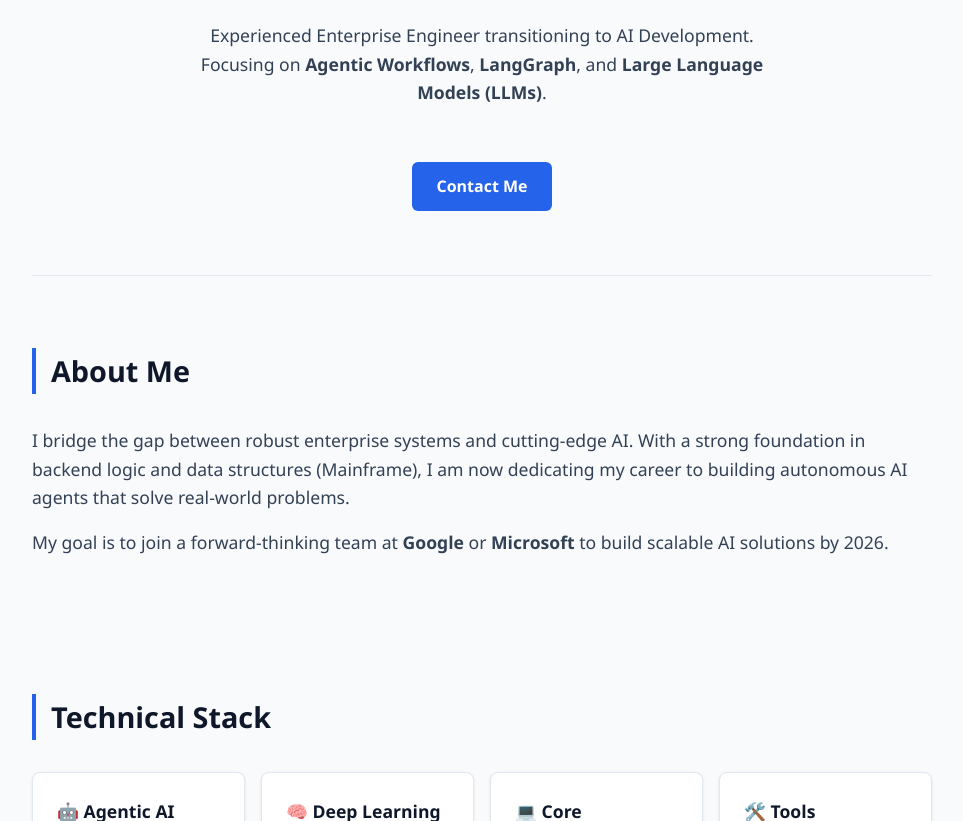
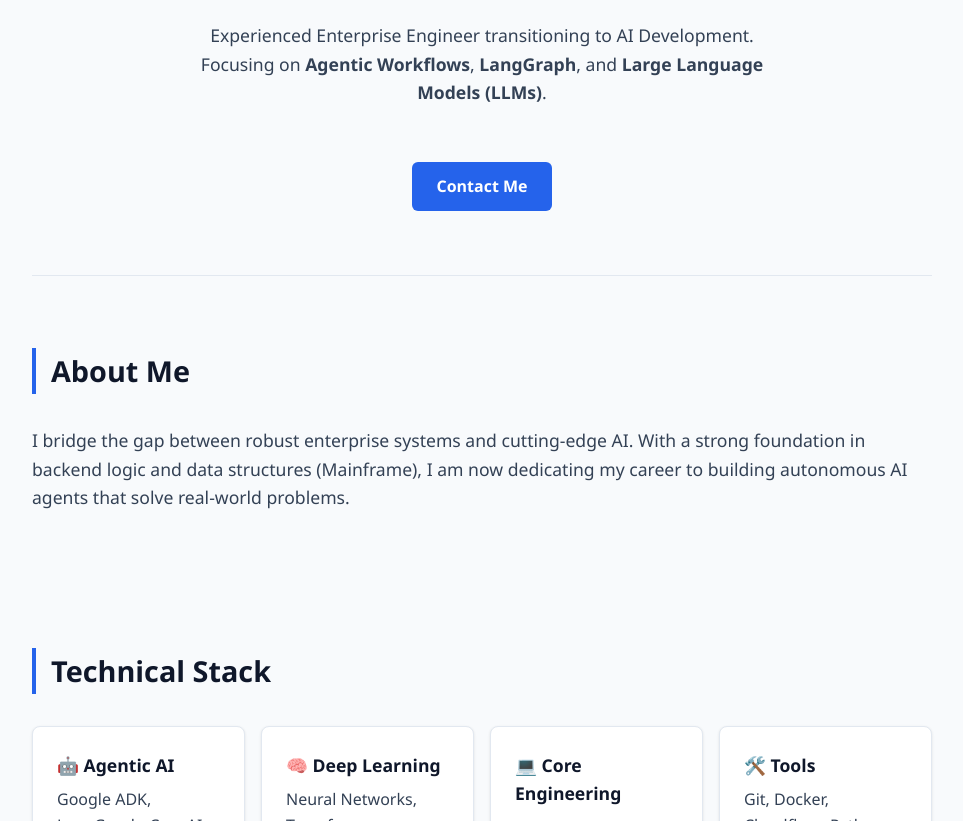
Before and after one commit to ranjithragavan1/ranjithragavan1.github.io, a plain HTML site: page index.html in a window 1280 px wide. Shown: the part 279-1100 px from the top of the page, without its empty margins (158-1121 px from the left). Drawn offline with Linux system fonts and the light colour scheme.

Commit message:
Remove career goal from index.html
Removed specific goal of joining Google or Microsoft.

```diff
--- a/index.html
+++ b/index.html
@@ -195,7 +195,7 @@
                 With a strong foundation in backend logic and data structures (Mainframe), I am now dedicating my career to building autonomous AI agents that solve real-world problems.
             </p>
             <p style="font-size: 1.1rem; margin-top: 1rem;">
-                My goal is to join a forward-thinking team at <strong>Google</strong> or <strong>Microsoft</strong> to build scalable AI solutions by 2026.
+
             </p>
         </section>
 
```
